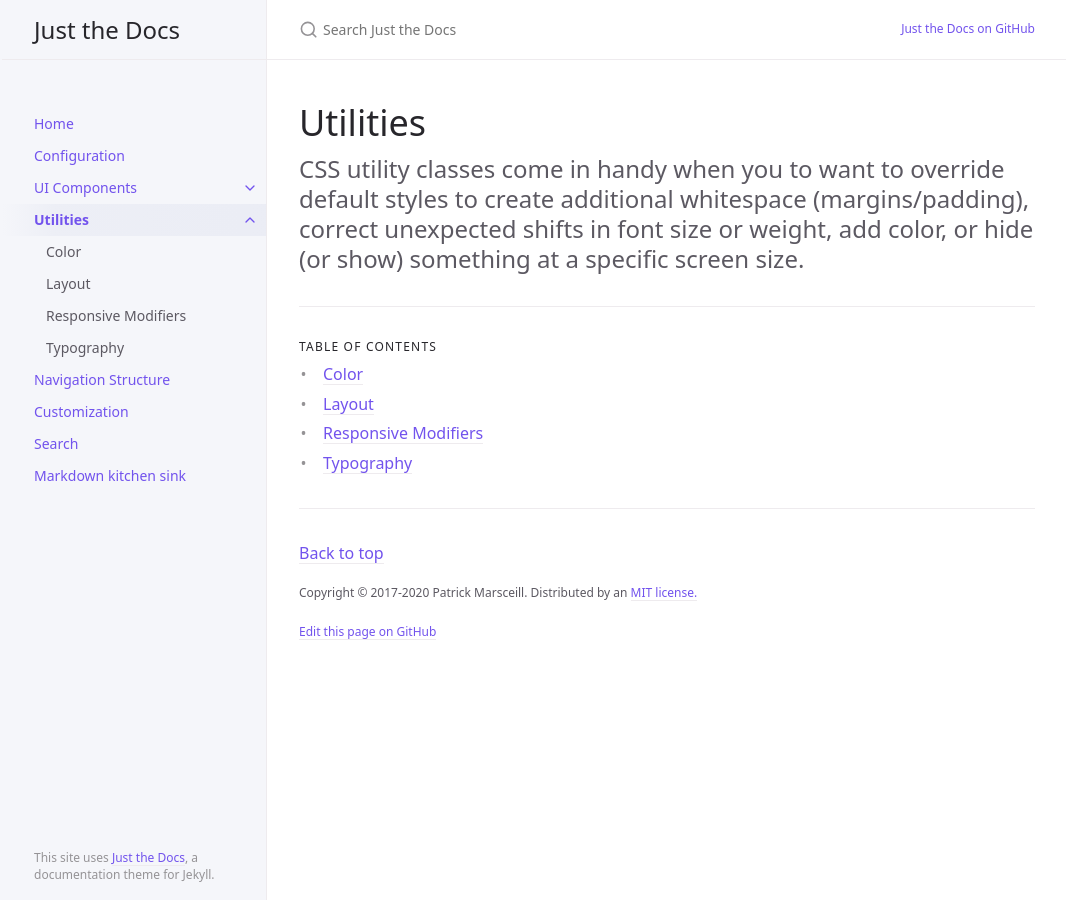
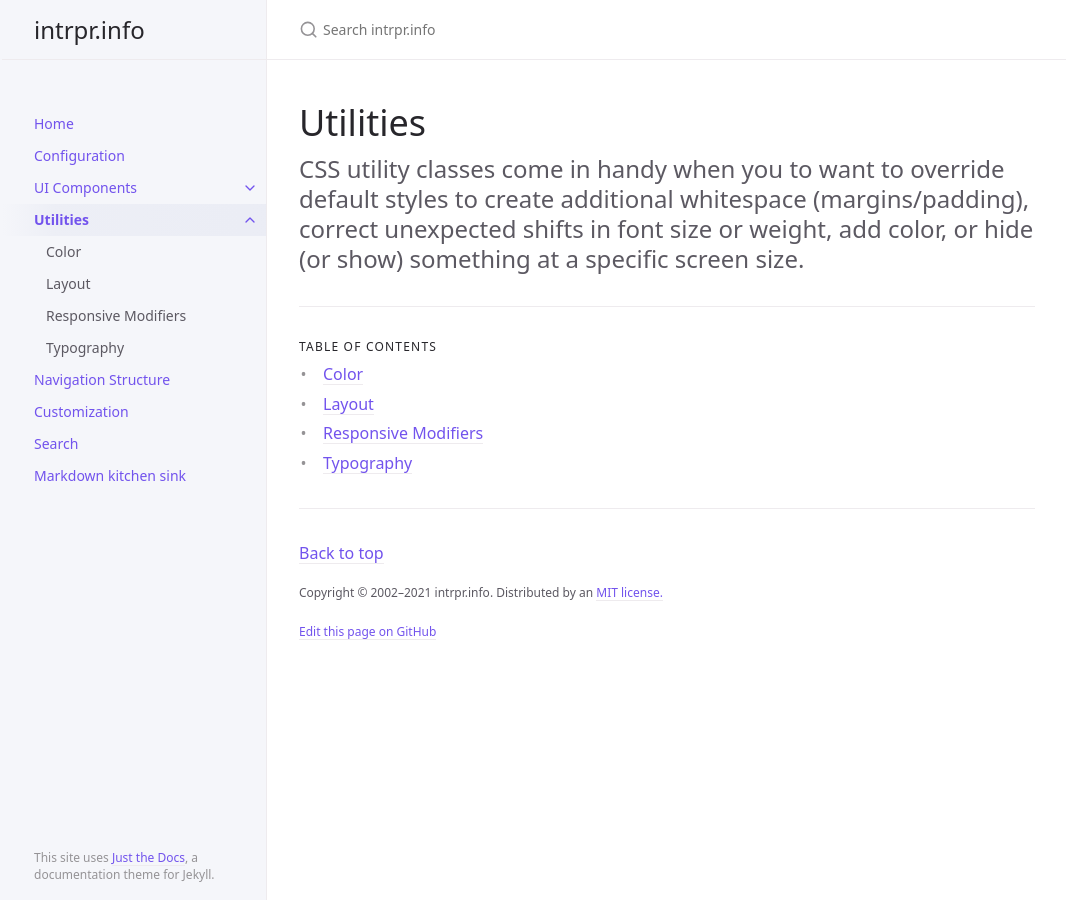
Before and after one commit to intrpr/intrpr-v8, a Jekyll site: the page built from docs/utilities/utilities.md, in a window 1280 px wide. Shown: the whole page, without its empty margins (105-1171 px from the left). Built offline with Jekyll 4.4.1, drawn with Linux system fonts in a browser that asks for light colours.

Commit message:
Update _config.yml

```diff
--- a/_config.yml
+++ b/_config.yml
@@ -13,8 +13,9 @@
 # you will see them accessed via {{ site.title }}, {{ site.github_repo }}, and so on.
 # You can create any custom variable you would like, and they will be accessible
 # in the templates via {{ site.myvariable }}.
-title: Just the Docs
-description: A Jekyll theme for documentation
+
+title: intrpr.info
+description: Course materials and research for sign language interpreting students and practitioners.
 baseurl: "/just-the-docs" # the subpath of your site, e.g. /blog
 url: "https://pmarsceill.github.io" # the base hostname & protocol for your site, e.g. http://example.com
 
@@ -63,9 +64,9 @@ search:
 heading_anchors: true
 
 # Aux links for the upper right navigation
-aux_links:
-  "Just the Docs on GitHub":
-    - "//github.com/pmarsceill/just-the-docs"
+# aux_links:
+#   "Just the Docs on GitHub":
+#     - "//github.com/pmarsceill/just-the-docs"
 
 # Makes Aux links open in a new tab. Default is false
 aux_links_new_tab: false
@@ -81,7 +82,7 @@ nav_sort: case_sensitive # Capital letters sorted before lowercase
 back_to_top: true
 back_to_top_text: "Back to top"
 
-footer_content: "Copyright &copy; 2017-2020 Patrick Marsceill. Distributed by an <a href=\"https://github.com/pmarsceill/just-the-docs/tree/master/LICENSE.txt\">MIT license.</a>"
+footer_content: "Copyright &copy; 2002–<script>document.write(new Date().getFullYear())</script> intrpr.info. Distributed by an <a href=\"https://github.com/pmarsceill/just-the-docs/tree/master/LICENSE.txt\">MIT license.</a>"
 
 # Footer last edited timestamp
 last_edit_timestamp: true # show or hide edit time - page must have `last_modified_date` defined in the frontmatter
@@ -102,7 +103,7 @@ color_scheme: nil
 
 # Google Analytics Tracking (optional)
 # e.g, UA-1234567-89
-ga_tracking: UA-2709176-10
+ga_tracking: UA-XXXXXX-XX
 ga_tracking_anonymize_ip: true # Use GDPR compliant Google Analytics settings (true/nil by default)
 
 plugins:
```
